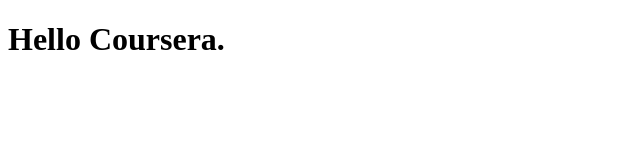
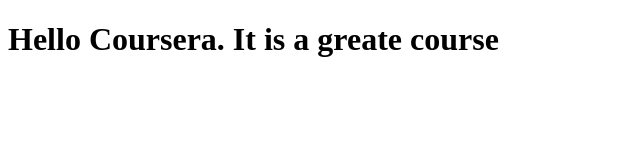
Before and after one commit to AwaisFayyaz/coursera-test1, a plain HTML site: page site/index.html in a window 1280 px wide. Shown: the whole page, without its empty margins (0-640 px from the left). Drawn offline with Linux system fonts and the light colour scheme.

Commit message:
Small Addition

```diff
--- a/site/index.html
+++ b/site/index.html
@@ -5,6 +5,6 @@
 </head>
 <body>
 
- <h1> Hello Coursera.</h1>
+ <h1> Hello Coursera. It is a greate course</h1>
 </body>
 </html>
```
